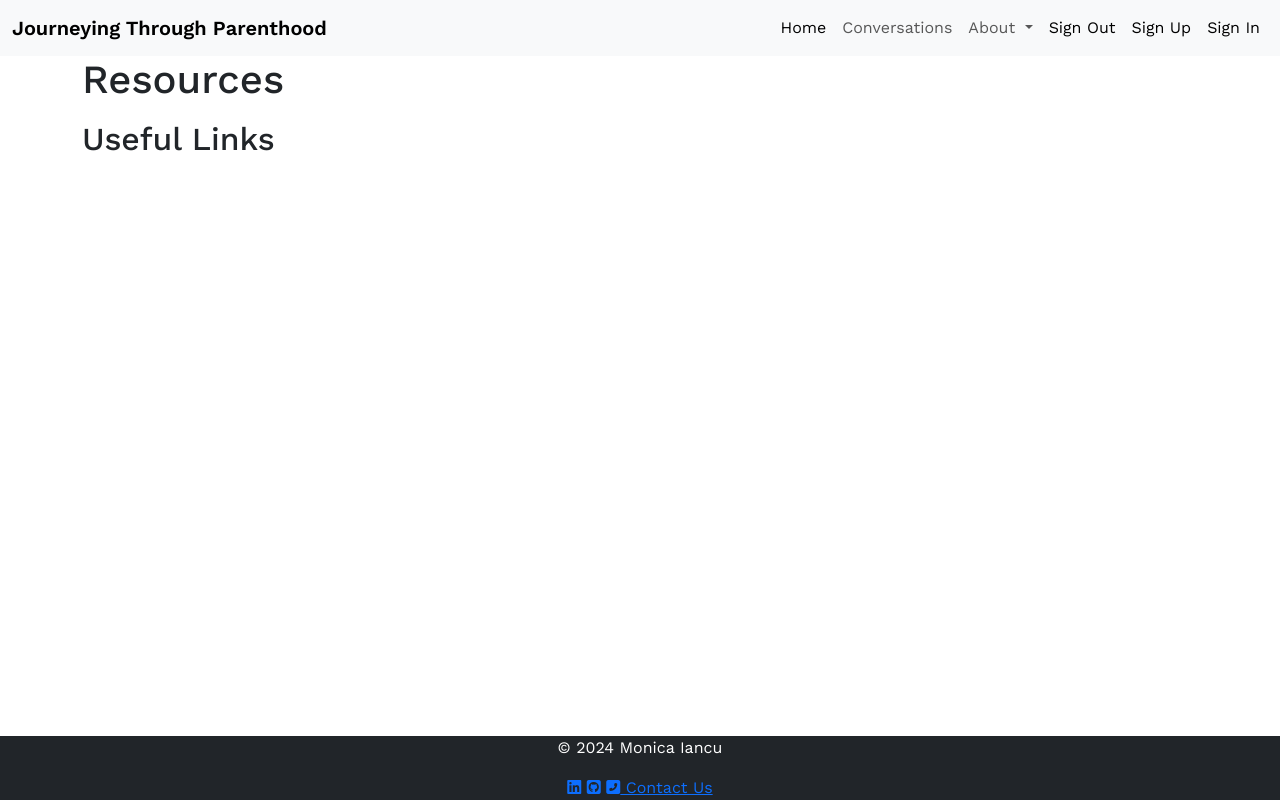
After one commit to Monicaular/parentig-forum, a Django app: page /resources/ in a window 1280 px wide. The commit adds this page. Run offline with Django 4.2, Linux system fonts and the light colour scheme; data that the repository does not hold is empty.

Commit message:
Add resources models

```diff
--- a/forum/settings.py
+++ b/forum/settings.py
@@ -17,7 +17,6 @@ SECRET_KEY = os.environ.get("SECRET_KEY")
 
 # SECURITY WARNING: don't run with debug turned on in production!
 DEBUG = False
-
 ALLOWED_HOSTS = ['8000-monicaular-parentigforu-fxdh8yory1r.ws-eu110.gitpod.io',
                 '.herokuapp.com']
 
--- a/posts/admin.py
+++ b/posts/admin.py
@@ -1,5 +1,5 @@
 from django.contrib import admin
-from .models import Post, Tag, Comment, Resource
+from .models import Post, Tag, Comment, Resource, ResourceLink
 
 
 @admin.register(Post)
@@ -21,3 +21,4 @@ class CommentAdmin(admin.ModelAdmin):
     search_fields = ('content',)
 
 admin.site.register(Resource)
+admin.site.register(ResourceLink)
--- a/posts/templates/posts/post_detail.html
+++ b/posts/templates/posts/post_detail.html
@@ -12,8 +12,6 @@
             <p class="card-text">{{ post.content | safe }}</p>
             {% if post.photo %}
             <img src="{{ post.photo.url }}" class="card-img-bottom" alt="{{ post.title }}">
-            {% else %}
-            <img src="{% static 'images/peek-a-boo.jpg' %}" class="card-img-bottom" alt="Post Image">
             {% endif %}
             <button type="button" class="btn btn-outline-primary btn-sm like-btn">Like</button>
             <button class="btn btn-outline-secondary btn-sm edit-btn">Edit</button>
--- a/posts/templates/posts/post_list.html
+++ b/posts/templates/posts/post_list.html
@@ -15,8 +15,6 @@
         </div>
         {% if post.photo %}
         <img class="card-img-top" src="{{ post.photo.url }}" alt="{{ post.title }}">
-        {% else %}
-        <img class="card-img-top" src="{% static 'images/peek-a-boo.jpg' %}" alt="placeholder image">
         {% endif %}
     </div>
     {% endfor %}
@@ -26,7 +24,7 @@
             {% if page_obj.has_previous %}
             <li class="page-item">
                 <a class="page-link" href="?page={{ page_obj.previous_page_number }}" tabindex="-1"
-                    aria-disabled="true"></a>
+                    aria-disabled="true">Prev</a>
             </li>
             {% endif %}
             {% if page_obj.has_next %}
--- /dev/null
+++ b/posts/templates/posts/resources.html
@@ -0,0 +1,28 @@
+{% extends 'base.html' %}
+{% load static %}
+
+{% block content %}
+
+<div class="container">
+    <h1>Resources</h1>
+    <ul>
+        {% for resource in resources %}
+        <li>
+            <h2>{{ resource.name }}</h2>
+            <p>{{ resource.description }}</p>
+            {% if resource.image %}
+            <img src="{{ resource.image.url }}" alt="{{ resource.name }} Image">
+            {% endif %}
+            <a href="{{ resource.file.url }}">Download</a>
+        </li>
+        {% endfor %}
+    </ul>
+    <h2>Useful Links</h2>
+    <ul>
+        {% for link in links %}
+        <li><a href="{{ link.url }}">{{ link.name }}</a></li>
+        {% endfor %}
+    </ul>
+</div>
+
+{% endblock %}
--- a/posts/urls.py
+++ b/posts/urls.py
@@ -6,4 +6,5 @@ urlpatterns = [
     path('posts/', views.PostsView.as_view(), name='post_list'),
     path('<int:pk>/', views.post_detail, name='post_detail'),
     path('rules/', views.rules_view, name='rules'),
+    path('resources/', views.resources, name='resources'),
 ]
--- a/posts/views.py
+++ b/posts/views.py
@@ -1,6 +1,7 @@
 from django.shortcuts import render, get_object_or_404
 from django.views.generic import ListView, TemplateView
-from .models import Post
+from django.http import HttpResponse
+from .models import Post, Resource, ResourceLink
 
 class PostsView(ListView):
     queryset = Post.objects.all().order_by("-created_at")
@@ -13,6 +14,7 @@ class HomeView(TemplateView):
 def post_detail(request, pk):
     queryset = Post.objects.all()
     post = get_object_or_404(queryset, pk=pk)
+
     return render(
         request,
         "posts/post_detail.html",
@@ -22,3 +24,15 @@ def post_detail(request, pk):
 def rules_view(request):
     return render(request,
     'posts/rules.html')
+
+def resources(request):
+    resources = Resource.objects.all()
+    links = ResourceLink.objects.all()
+
+    return render(
+    request,
+    'posts/resources.html',
+    {'resources': resources,
+    'links': links
+    },
+)
--- a/templates/base.html
+++ b/templates/base.html
@@ -1,6 +1,7 @@
 {% url 'home' as home_url %}
 {% url 'post_list' as post_list_url %}
 {% url 'rules' as rules_url %}
+{% url 'resources' as resources_url %}
 
 {% load static %}
 
@@ -55,7 +56,7 @@
             </a>
             <ul class="dropdown-menu">
               <li><a class="dropdown-item" href="{% url 'rules' %}">Rules</a></li>
-              <li><a class="dropdown-item" href="#">Resources</a></li>
+              <li><a class="dropdown-item" href="{% url 'resources' %}">Resources</a></li>
               <li>
                 <hr class="dropdown-divider">
               </li>
```
Also changed, not shown: posts/models.py (+9 -0 lines), posts/migrations/0006_resource_image.py (added), posts/migrations/0007_resource_link_url.py (added), posts/migrations/0008_remove_resource_link_url_resourcelink.py (added), posts/migrations/0009_remove_resourcelink_resource.py (added).
